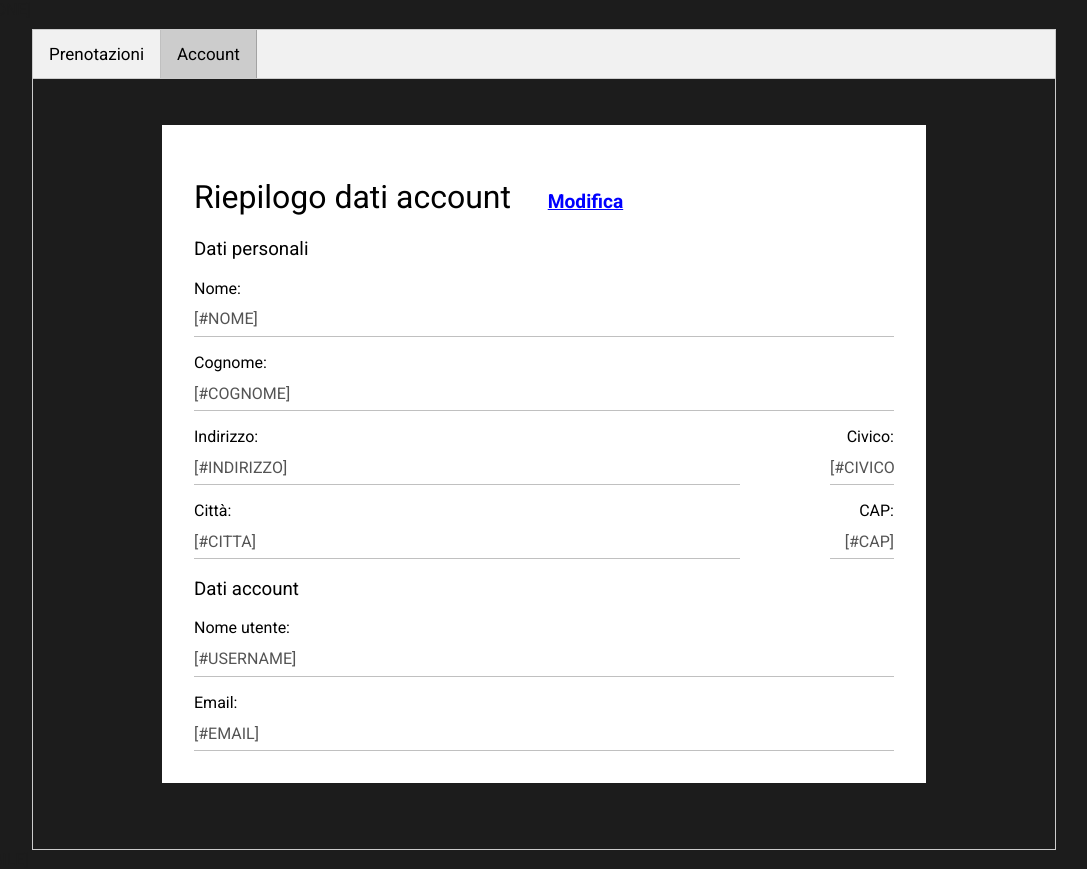
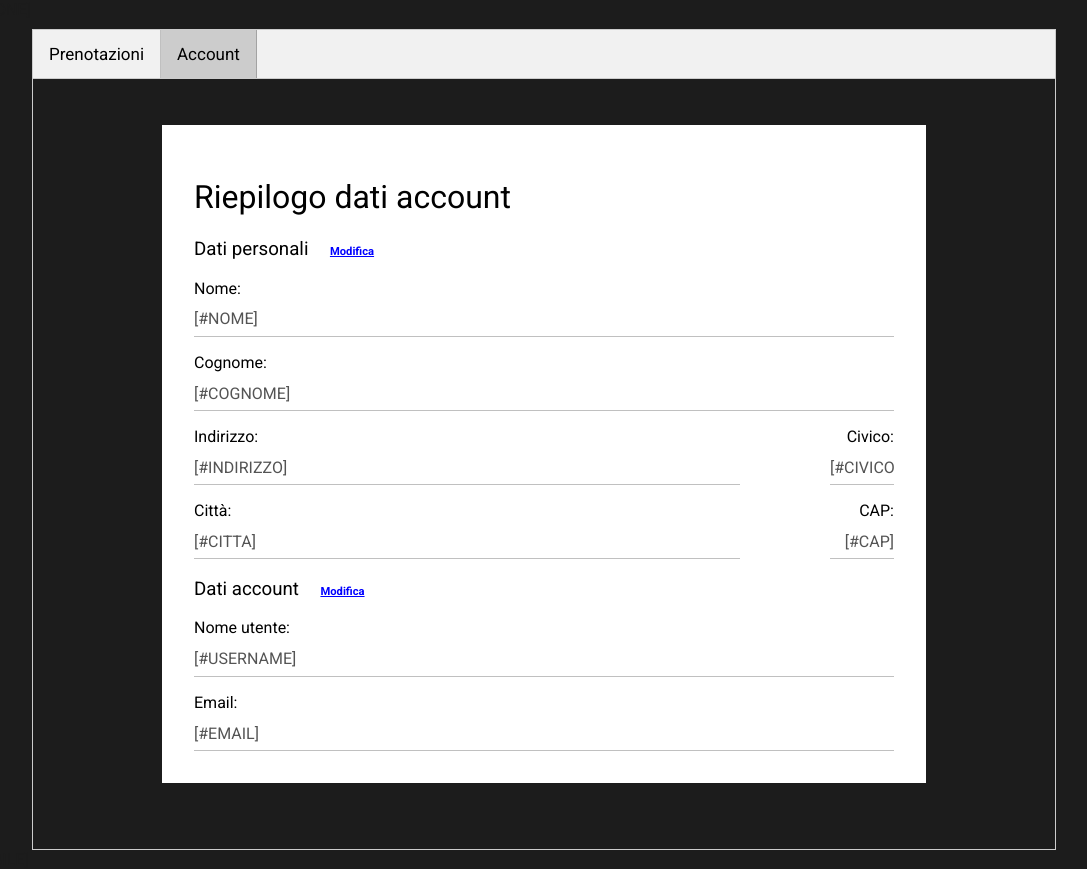
Before and after one commit to riccardobek/Tecnologie-Web, a PHP site: page /template/utente/pannello_utente.html in a window 1280 px wide, after a click on "Account". Shown: the whole page, without its empty margins (96-1183 px from the left). Run offline with PHP 8.4, Linux system fonts and the light colour scheme; some libraries are stand-ins or nearby versions.

Commit message:
Sistemato  javascript (da vedere riga 81 pannello-utente.js) form modifica dati account. Modificato leggermente html del pannelo utente. Stavo cominciando a fare le richieste AJAX e i relativi controlli per la modifica dell'account ma sono stanco quindi vado a letto

```diff
--- a/js/pannello-utente.js
+++ b/js/pannello-utente.js
@@ -73,12 +73,28 @@ $(function() {
 
     $(":text").attr('disabled','disabled');
 
-    $(".mostra-modifica").hide();
-    $("#modifica").on("click",function () {
+    $(".mostra-modifica, .mostra-modifica-account").hide();
+
+    $(".modifica").on("click",function () {
         $(".mostra-modifica").slideDown(200);
-        $(":text").not('#username').removeAttr('disabled');
+        if($(this).parent().parent().attr('id')=="sez-dati-personali") {
+            //sti giri nel DOM non mi fanno impazzire
+            $(this).parent().siblings().children(":text").removeAttr('disabled');
+        }
+        else{
+           $(this).parent().siblings().children().not("#username").removeAttr('disabled');
+           $(".mostra-modifica-account").slideDown(200);
+        }
+    });
 
+    $("#annulla").on("click",function () {
+        $(":text").attr('disabled','disabled');
+        ripristinaDatiInizialiForm($datiForm);
+        $(".mostra-modifica, .mostra-modifica-account").slideUp(200, function () {
+            $(this).hide();
+        });
     });
+
     //Modifica dati account
     $("form").on("submit", function (e) {
         //prima di fare il submit controllo la validità dei dati modificati
@@ -91,19 +107,13 @@ $(function() {
             e.stopPropagation();
         }
     });
-
-    $("#annulla").on("click",function () {
-        $(":text").attr('disabled','disabled');
-        ripristinaDatiInizialiForm($datiForm);
-        $(".mostra-modifica").slideUp(200, function () {
-            $(this).hide();
-        });
-    });
-
 });
 
+
+/****** FUNZIONI *******/
+
 function salvaDatiForm(){
-    var inputs = $('input').not(':input[type=submit]');
+    var inputs = $('input').not(":input[type=submit], :input[type=password]");
      var datiForm = {};
     $(inputs).each(function () {
         datiForm[$(this).attr("id")] = $(this).val();
@@ -111,8 +121,9 @@ function salvaDatiForm(){
     return datiForm;
 }
 
-function ripristinaDatiInizialiForm(oggettoDatiForm){
-    var inputs = $('input').not(':input[type=submit]');
+function ripristinaDatiInizialiForm(oggettoDatiForm ){
+    var inputs = $('input').not(":input[type=submit], :input[type=password]");
+    $("input[type=password]").val('');
     $(inputs).each(function () {
         $(this).val(oggettoDatiForm[$(this).attr("id")]);
     });
@@ -160,3 +171,11 @@ function assegnaVoto(){
         });
     });
 }
+
+function validaFormModifica() {
+    //valida i campi in comune con il form di registrazione
+    var formValido = validaFormUtente();
+    if(formValido) {
+
+    }
+}
--- a/php/modifica_dati_utente.php
+++ b/php/modifica_dati_utente.php
@@ -1 +1,5 @@
 <?php
+require_once "database.php";
+require_once "funzioni/funzioni_sicurezza.php";
+require_once "funzioni/funzioni_pagina.php";
+require_once "funzioni/funzioni_json.php";
--- a/template/utente/pannello_utente.html
+++ b/template/utente/pannello_utente.html
@@ -62,9 +62,10 @@
 
             <div id="account" class="tabcontent">
                 <div action="php/modifica_dati_utente.php" class="form" id="container_form">
-                    <h1>Riepilogo dati account <span id="modifica" class="btn-testo">Modifica</span></h1>
+                    <h1>Riepilogo dati account </h1>
                     <form action="" method="POST">
-                        <h3>Dati personali</h3>
+                        <div id="sez-dati-personali">
+                            <h3>Dati personali <span class="btn-testo modifica">Modifica</span></h3>
                             <div class="field-container">
                                 <label for="nome">Nome: </label>
                                 <input type="text" id="nome" name="nome" value="[#NOME]">
@@ -89,7 +90,9 @@
                                 <label for="CAP">CAP: </label>
                                 <input type="text"  size="4" id="CAP" name="CAP" value="[#CAP]">
                             </div>
-                        <h3>Dati account</h3>
+                        </div>
+                        <div id="sez-dati-account">
+                            <h3>Dati account <span class="btn-testo modifica">Modifica</span></h3>
                             <div class="field-container">
                                 <label for="username">Nome utente: </label>
                                 <input type="text" id="username" name="username" value="[#USERNAME]">
@@ -98,13 +101,18 @@
                                 <label for="email">Email: </label>
                                 <input type="text" id="email" name="email" value="[#EMAIL]">
                             </div>
-                        <div class="field-container mostra-modifica">
+                            <div class="field-container mostra-modifica-account">
+                                <label for="vecchia-password">Vecchia password: </label>
+                                <input type="password" id="vecchia-password" name="vecchia-password" >
+                            </div>
+                            <div class="field-container mostra-modifica-account">
                                 <label for="password">Password: </label>
-                            <input type="password" id="password" name="password" value="Password...">
+                                <input type="password" id="password" name="password">
                             </div>
-                        <div class="field-container mostra-modifica">
+                            <div class="field-container mostra-modifica-account">
                                 <label for="password2">Ripeti password: </label>
-                            <input type="password" id="password2" name="password2" value="Ripeti password..">
+                                <input type="password" id="password2" name="password2">
+                            </div>
                         </div>
                         <div class="button-holder mostra-modifica" >
                             <input type="submit" value="Modifica" name="modifica" class="btn btn-primary">
```
Lines whose indentation alone changed are shown as unchanged.
